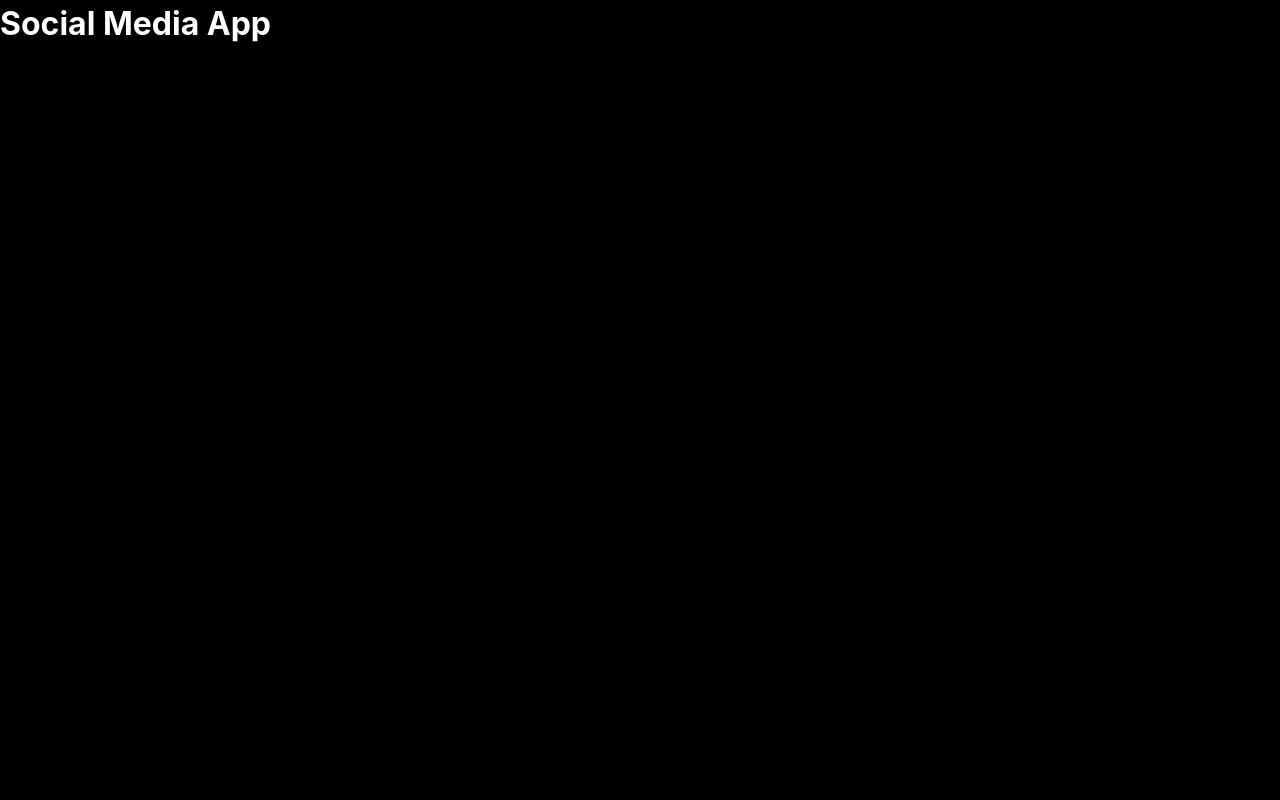
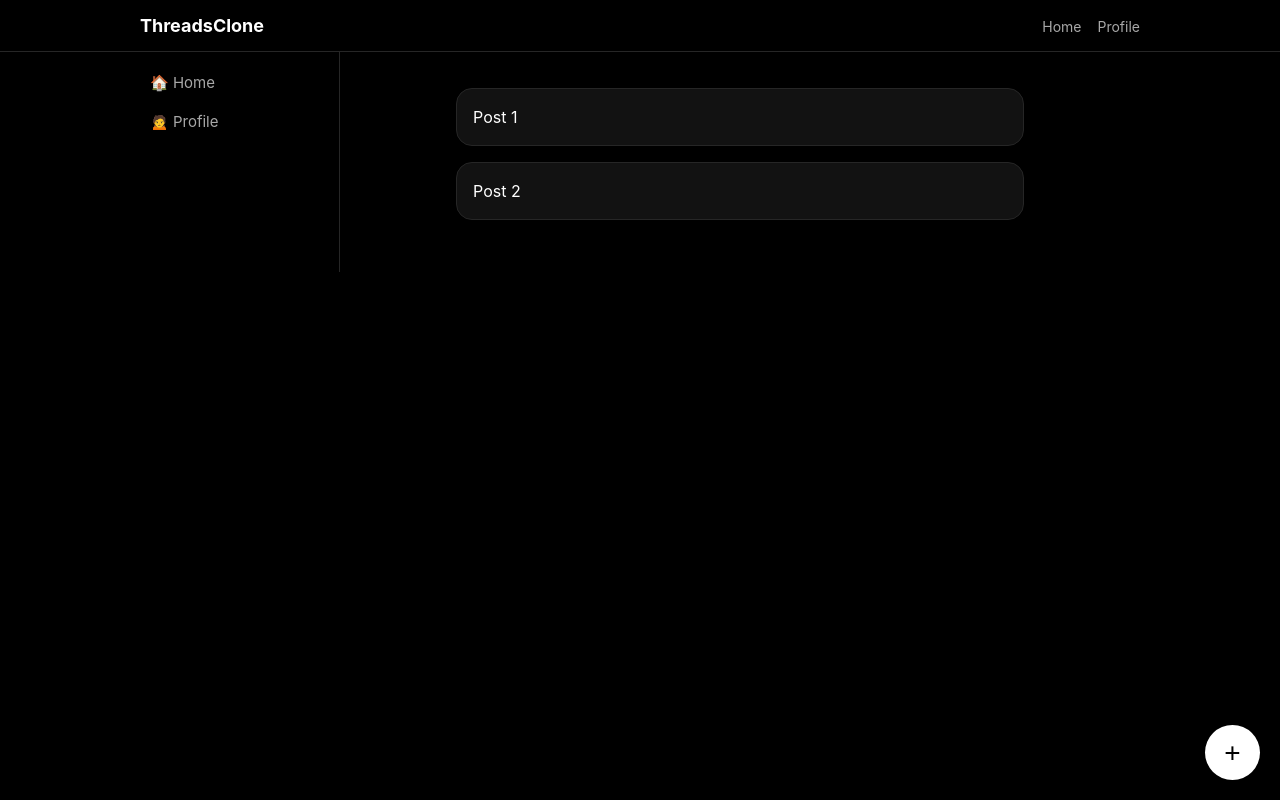
Before and after one commit to iliyanNikolaev/react-social-ntw-v2, a React (Vite) app in the folder client/: page / in a window 1280 px wide. Built offline with nearby package versions, Linux system fonts and the light colour scheme.

Commit message:
main layout setup
- setup react-router-dom
- added two main pages

```diff
--- a/client/package.json
+++ b/client/package.json
@@ -11,7 +11,8 @@
   },
   "dependencies": {
     "react": "^19.2.4",
-    "react-dom": "^19.2.4"
+    "react-dom": "^19.2.4",
+    "react-router-dom": "^7.14.0"
   },
   "devDependencies": {
     "@eslint/js": "^9.39.4",
--- a/client/src/App.jsx
+++ b/client/src/App.jsx
@@ -1,11 +1,18 @@
+import {  Routes, Route } from "react-router-dom";
+
+import Home from "./pages/Home";
+import Profile from "./pages/Profile";
 
 function App() {
+  return (
+      <Routes>
 
-  return (
-    <>
-      <h1>Social Media App</h1>
-    </>
-  )
+        <Route path="/" element={<Home />} />
+
+        <Route path="/profile" element={<Profile />} />
+
+      </Routes>
+  );
 }
 
-export default App
+export default App;
--- a/client/src/index.css
+++ b/client/src/index.css
@@ -179,3 +179,98 @@ a {
     text-align: center;
   }
 }
+
+/* APP WRAPPER */
+.app {
+  min-height: 100vh;
+}
+
+/* NAVBAR */
+.nav-content {
+  max-width: 1000px;
+  margin: 0 auto;
+  display: flex;
+  justify-content: space-between;
+  align-items: center;
+}
+
+.logo {
+  font-size: 18px;
+}
+
+.nav-links a {
+  margin-left: 16px;
+  font-size: 14px;
+  color: var(--text-secondary);
+}
+
+.nav-links a:hover {
+  color: var(--text);
+}
+
+/* LAYOUT */
+.layout {
+  display: flex;
+  max-width: 1000px;
+  margin: 0 auto;
+}
+
+/* SIDEBAR */
+.sidebar {
+  width: 200px;
+  padding: 20px 10px;
+  border-right: 1px solid var(--border);
+  display: flex;
+  flex-direction: column;
+  gap: 16px;
+}
+
+.sidebar a {
+  color: var(--text-secondary);
+  font-size: 15px;
+}
+
+.sidebar a:hover {
+  color: var(--text);
+}
+
+/* CONTENT */
+.content {
+  flex: 1;
+  padding: 20px;
+}
+
+/* FLOATING BUTTON */
+.floating-btn {
+  position: fixed;
+  bottom: 20px;
+  right: 20px;
+  width: 55px;
+  height: 55px;
+  border-radius: 50%;
+  border: none;
+  background: white;
+  color: black;
+  font-size: 28px;
+  cursor: pointer;
+  box-shadow: 0 4px 20px rgba(0,0,0,0.3);
+}
+
+/* RESPONSIVE */
+@media (max-width: 900px) {
+  .layout {
+    flex-direction: column;
+  }
+
+  .sidebar {
+    display: none;
+  }
+
+  .content {
+    padding: 12px;
+  }
+
+  .nav-links {
+    display: none;
+  }
+}
--- /dev/null
+++ b/client/src/layouts/MainLayout.jsx
@@ -0,0 +1,30 @@
+import { Link } from "react-router-dom";
+
+export default function MainLayout({ children }) {
+  return (
+    <div className="app">
+      <nav className="navbar">
+        <div className="nav-content">
+          <h2 className="logo">ThreadsClone</h2>
+          <div className="nav-links">
+            <Link to="/">Home</Link>
+            <Link to="/profile">Profile</Link>
+          </div>
+        </div>
+      </nav>
+
+      <div className="layout">
+        <aside className="sidebar">
+          <Link to="/">🏠 Home</Link>
+          <Link to="/profile">🙍 Profile</Link>
+        </aside>
+
+        <main className="content">
+          {children}
+        </main>
+      </div>
+
+      <button className="floating-btn">+</button>
+    </div>
+  );
+}
--- a/client/src/main.jsx
+++ b/client/src/main.jsx
@@ -1,7 +1,11 @@
 import { createRoot } from 'react-dom/client'
+import { BrowserRouter } from 'react-router-dom'
+import App from './App.jsx'
 import './index.css'
-import App from './App.jsx'
+
 
 createRoot(document.getElementById('root')).render(
-    <App />
+    <BrowserRouter>
+        <App />
+    </BrowserRouter>
 )
--- /dev/null
+++ b/client/src/pages/Home.jsx
@@ -0,0 +1,12 @@
+import MainLayout from "../layouts/MainLayout";
+
+export default function Home() {
+  return (
+    <MainLayout>
+      <div className="container">
+        <div className="card">Post 1</div>
+        <div className="card">Post 2</div>
+      </div>
+    </MainLayout>
+  );
+}
--- /dev/null
+++ b/client/src/pages/Profile.jsx
@@ -0,0 +1,11 @@
+import MainLayout from "../layouts/MainLayout";
+
+export default function UserProfile() {
+  return (
+    <MainLayout>
+      <div className="container">
+        <h2>Profile</h2>
+      </div>
+    </MainLayout>
+  );
+}
```
Also changed, not shown: 1 other file (tests, documents, lock files or other folders).
